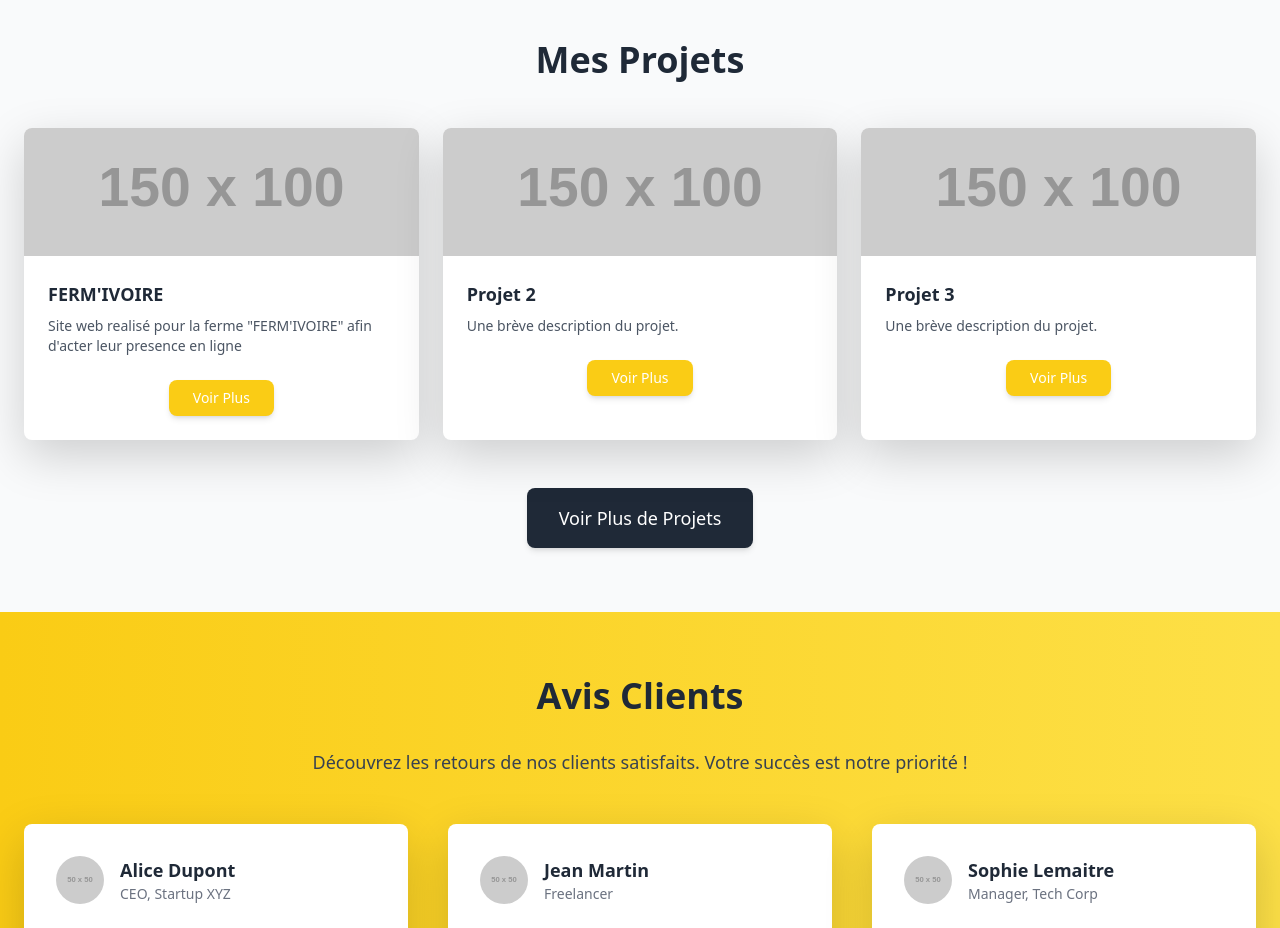
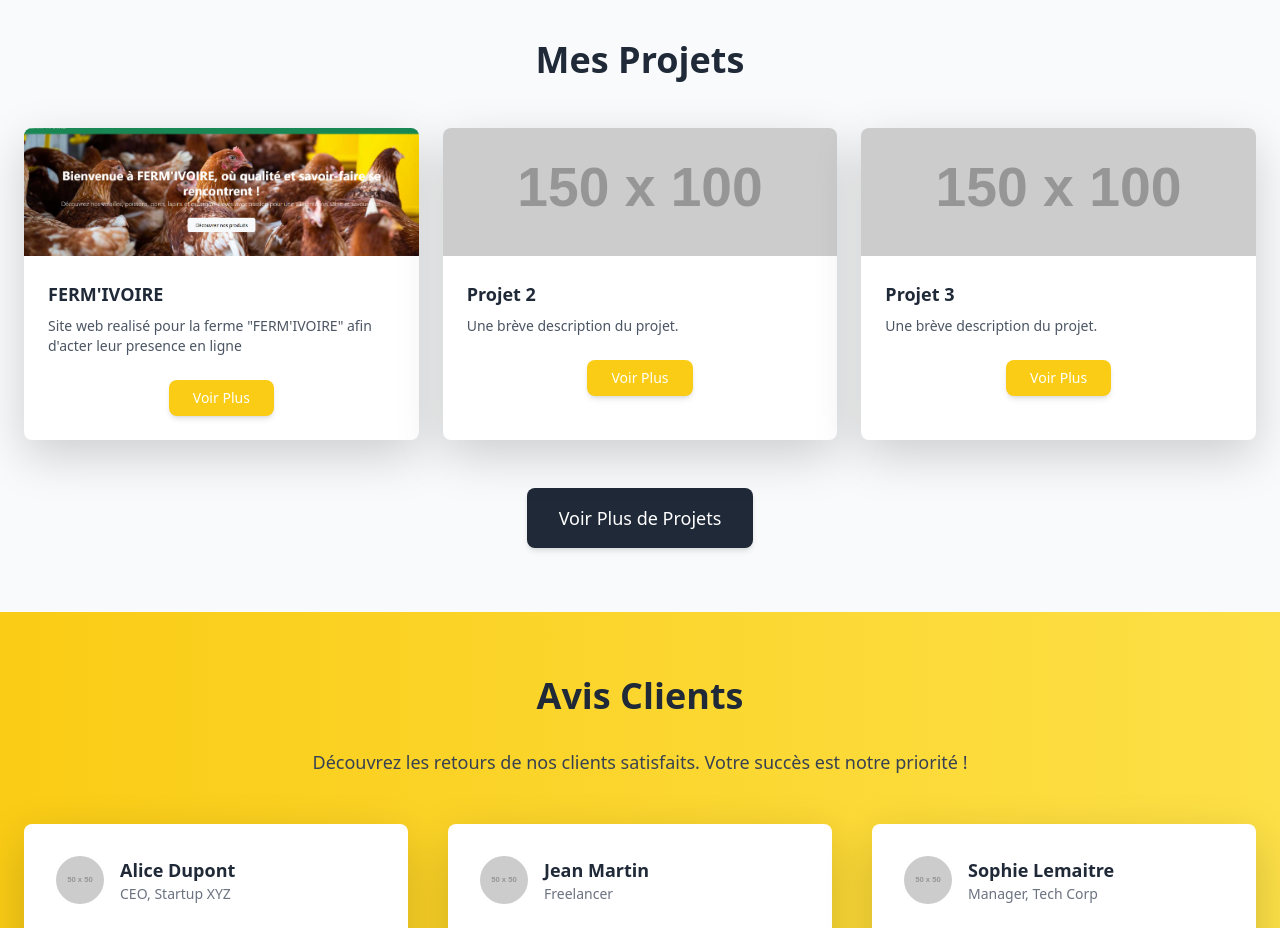
Before and after one commit to meloogk/Mon_Portfolio, a plain HTML site: page index.html in a window 1280 px wide. Shown: the part 2920-3848 px from the top of the page. Drawn offline with nearby package versions, Linux system fonts and the light colour scheme; placeholder pictures from the web are drawn by us; animation ran at ten frames a second.

Commit message:
ajout image site ferm'ivoire

```diff
--- a/index.html
+++ b/index.html
@@ -522,7 +522,7 @@
       <div class="grid gap-6 sm:grid-cols-2 lg:grid-cols-3">
         <!-- Project Card 1 -->
         <div class="bg-white shadow-lg rounded-lg overflow-hidden transform hover:scale-105 transition duration-300 animate-slideUp">
-          <img src="https://via.placeholder.com/150x100" alt="Image Projet 1" class="w-full h-32 object-cover">
+          <img src="/images/image-Ferm_ivoire-.webp" alt="Image Projet 1" class="w-full h-32 object-cover">
           <div class="p-4">
             <h3 class="text-lg font-semibold text-gray-800 mb-2">FERM'IVOIRE</h3>
             <p class="text-gray-600 mb-4 text-sm">Site web realisé pour la ferme "FERM'IVOIRE" afin d'acter leur presence en ligne</p>
```
Also changed, not shown: images/image-Ferm_ivoire-.webp (added).
